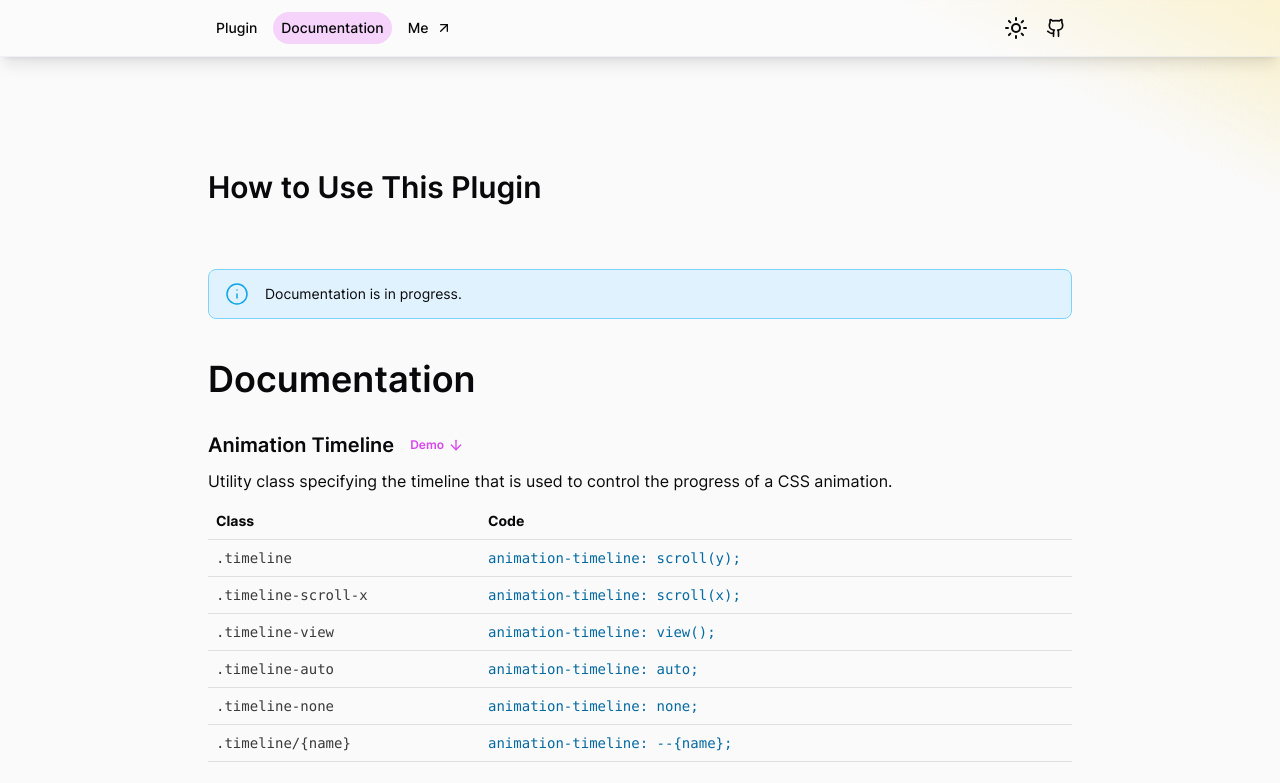
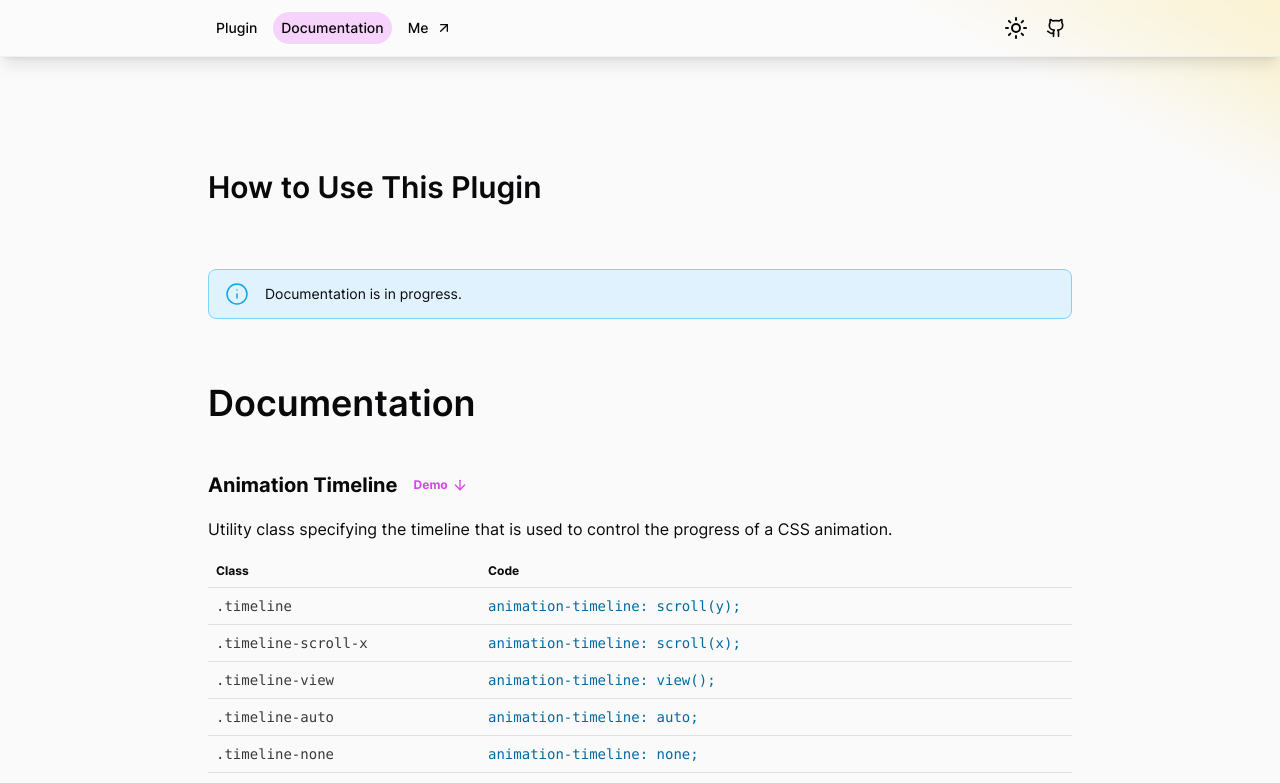
Before and after one commit to adamplesnik/tailwindcss-scroll-driven-animations, a React (Vite) app: page /docs in a window 1280 px wide. Shown: the top 783 px of the page. Built offline with nearby package versions, Linux system fonts and the light colour scheme; what @adam.plesnik/tailwindcss-scroll-driven-animations would draw is missing.

Commit message:
Tune spacing, colors

```diff
--- a/index.html
+++ b/index.html
@@ -1,5 +1,5 @@
 <!doctype html>
-<html lang="en" class="scroll-smooth bg-zinc-50 text-zinc-950 dark:bg-gray-900 dark:text-zinc-300">
+<html lang="en" class="scroll-smooth bg-zinc-50 text-zinc-950 dark:bg-gray-900 dark:text-gray-300">
   <head>
     <meta charset="UTF-8" />
     <meta name="viewport" content="width=device-width, initial-scale=1.0" />
--- a/src/components/Heading.tsx
+++ b/src/components/Heading.tsx
@@ -10,7 +10,7 @@ const Heading = ({
   href = '',
   hrefType = 'documentation',
 }: PropsWithChildren<TitleProps>) => {
-  const defaultClasses = 'relative w-full font-semibold' + (className && ` ${className}`)
+  const defaultClasses = 'relative w-full' + (className && ` ${className}`)
   const anchor = id ? <a id={id} className={'absolute -top-32'} /> : ''
   const link = href ? (
     <NavLink to={href} className="group flex gap-1 text-xs text-fuchsia-500 dark:text-cyan-500">
@@ -24,21 +24,21 @@ const Heading = ({
   )
   if (size === 1) {
     return (
-      <h1 className={defaultClasses + ' py-4 text-3xl md:py-8'}>
+      <h1 className={defaultClasses + ' py-4 text-3xl font-semibold md:py-8'}>
         {children}
         {anchor}
       </h1>
     )
   } else if (size === 2) {
     return (
-      <h2 className={defaultClasses + ' pb-4 pt-6 text-4xl'}>
+      <h2 className={defaultClasses + ' pb-4 pt-12 text-4xl font-semibold'}>
         {children}
         {anchor}
       </h2>
     )
   } else {
     return (
-      <h3 className={defaultClasses + ' flex items-center gap-4 pb-2 pt-4 text-xl'}>
+      <h3 className={defaultClasses + ' flex items-center gap-4 pb-4 pt-8 text-xl font-bold'}>
         {children}
         {anchor}
         {link}
--- a/src/components/Paragraph.tsx
+++ b/src/components/Paragraph.tsx
@@ -8,7 +8,7 @@ const Paragraph = ({
   return (
     <p
       className={
-        'mb-4 w-full ' +
+        'mb-5 w-full ' +
         (size === 'regular'
           ? 'text-base leading-7'
           : size === 'large'
--- a/src/docs/DocsTable.tsx
+++ b/src/docs/DocsTable.tsx
@@ -4,7 +4,7 @@ import DocsTableRow from './DocsTableRow'
 const DocsTable = ({ items }: DocsTableProps) => {
   return (
     <div className="mb-4 flex flex-col gap-2">
-      <div className="flex gap-1 text-sm font-bold sm:gap-4">
+      <div className="flex gap-1 text-xs font-bold sm:gap-4">
         <div className="pl-2 sm:w-64">Class</div>
         <div className="block opacity-50 sm:hidden">/</div>
         <div className="flex-1 pr-2 sm:pl-2">Code</div>
--- a/src/partials/Footer.tsx
+++ b/src/partials/Footer.tsx
@@ -2,7 +2,7 @@ import Link from '../components/Link'
 
 const Footer = () => {
   return (
-    <div className="flex w-full flex-col gap-4 border-t border-t-zinc-700 pt-4 text-xs sm:flex-row sm:justify-between">
+    <div className="mt-16 flex w-full flex-col gap-4 border-t border-t-zinc-700 pt-4 text-xs sm:flex-row sm:justify-between">
       <span className="font-medium">Created by Adam Plesník, Bratislava, Slovakia</span>
       <div className="flex flex-col gap-2 sm:items-end">
         <Link
```
